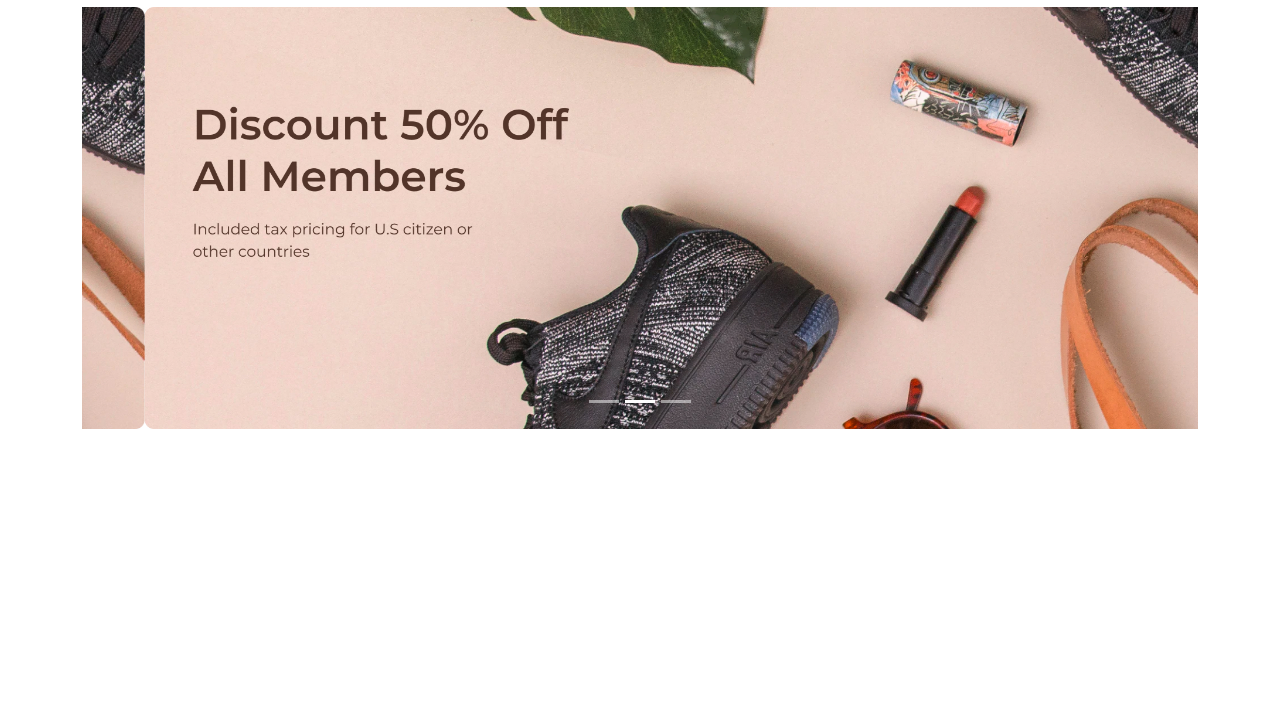
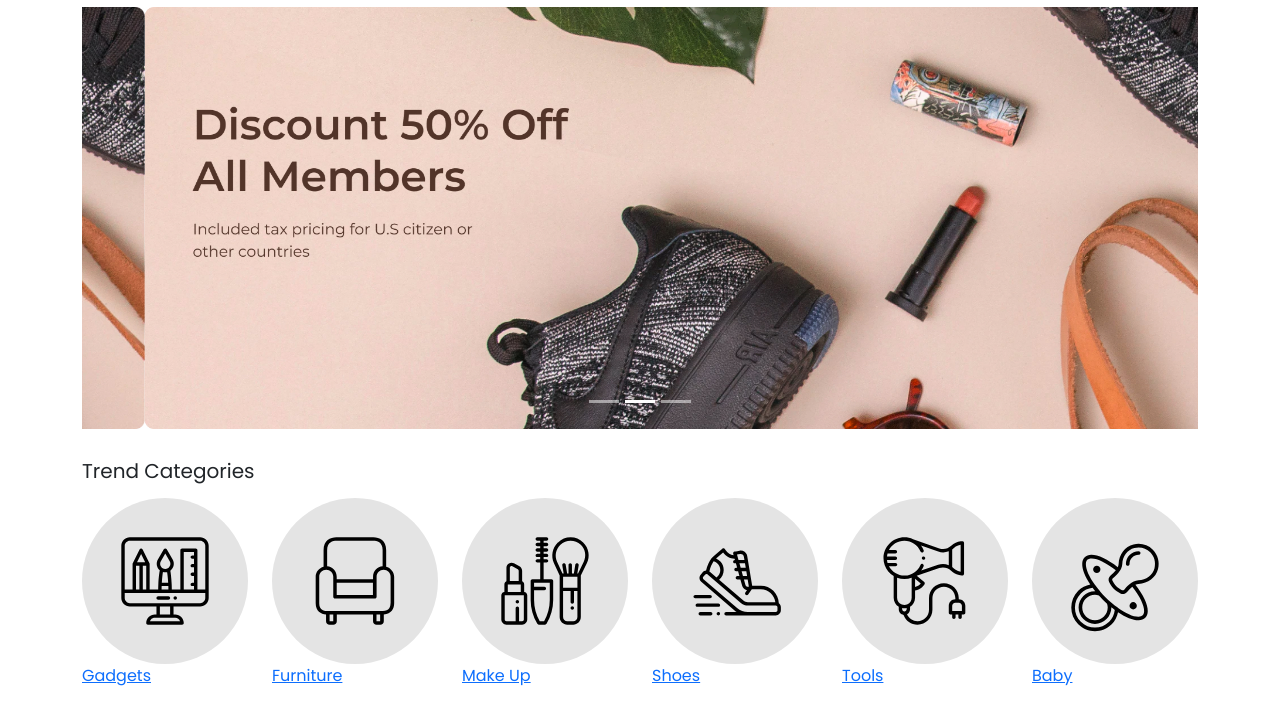
Before and after one commit to nuhptr/larashop-html, a plain HTML site: page index.html in a window 1280 px wide. Shown: the part 93-800 px from the top of the page. Drawn offline with nearby package versions, Linux system fonts and the light colour scheme.

Commit message:
index: add store-trend-categories section

```diff
--- a/index.html
+++ b/index.html
@@ -84,6 +84,68 @@
                 </div>
             </div>
         </section>
+
+        <section class="store-trend-categories">
+            <div class="container">
+                <div class="row">
+                    <div class="col-12" data-aos="fade-up">
+                        <h5>Trend Categories</h5>
+                    </div>
+                </div>
+                <div class="row">
+                    <!-- 100 = 100ms -->
+                    <div class="col-6 col-md-3 col-lg-2" data-aos="fade-up" data-aos-delay="100">
+                        <a href="#" class="component-categories d-block">
+                            <div class="categories-image">
+                                <img src="/images/categories-gadgets.svg" alt="Icon Categories Gadget" class="w-100">
+                            </div>
+                            <p class="categories-text">Gadgets</p>
+                        </a>
+                    </div>
+                    <div class="col-6 col-md-3 col-lg-2" data-aos="fade-up" data-aos-delay="200">
+                        <a href="#" class="component-categories d-block">
+                            <div class="categories-image">
+                                <img src="/images/categories-furniture.svg" alt="Icon Categories Furniture"
+                                    class="w-100">
+                            </div>
+                            <p class="categories-text">Furniture</p>
+                        </a>
+                    </div>
+                    <div class="col-6 col-md-3 col-lg-2" data-aos="fade-up" data-aos-delay="300">
+                        <a href="#" class="component-categories d-block">
+                            <div class="categories-image">
+                                <img src="/images/categories-makeup.svg" alt="Icon Categories Make Up" class="w-100">
+                            </div>
+                            <p class="categories-text">Make Up</p>
+                        </a>
+                    </div>
+                    <div class="col-6 col-md-3 col-lg-2" data-aos="fade-up" data-aos-delay="400">
+                        <a href="#" class="component-categories d-block">
+                            <div class="categories-image">
+                                <img src="/images/categories-sneaker.svg" alt="Icon Categories Shoes" class="w-100">
+                            </div>
+                            <p class="categories-text">Shoes</p>
+                        </a>
+                    </div>
+                    <div class="col-6 col-md-3 col-lg-2" data-aos="fade-up" data-aos-delay="500">
+                        <a href="#" class="component-categories d-block">
+                            <div class="categories-image">
+                                <img src="/images/categories-tools.svg" alt="Icon Categories Tools" class="w-100">
+                            </div>
+                            <p class="categories-text">Tools</p>
+                        </a>
+                    </div>
+                    <div class="col-6 col-md-3 col-lg-2" data-aos="fade-up" data-aos-delay="600">
+                        <a href="#" class="component-categories d-block">
+                            <div class="categories-image">
+                                <img src="/images/categories-baby.svg" alt="Icon Categories Baby" class="w-100">
+                            </div>
+                            <p class="categories-text">Baby</p>
+                        </a>
+                    </div>
+                </div>
+            </div>
+        </section>
     </div>
 
     <!-- Bootstrap core JavaScript -->
@@ -93,7 +155,6 @@
     <script>
         AOS.init();
     </script>
-    <!-- add script navbar-scroll.js -->
     <script src="/script/navbar-scroll.js"></script>
 </body>
 
```
